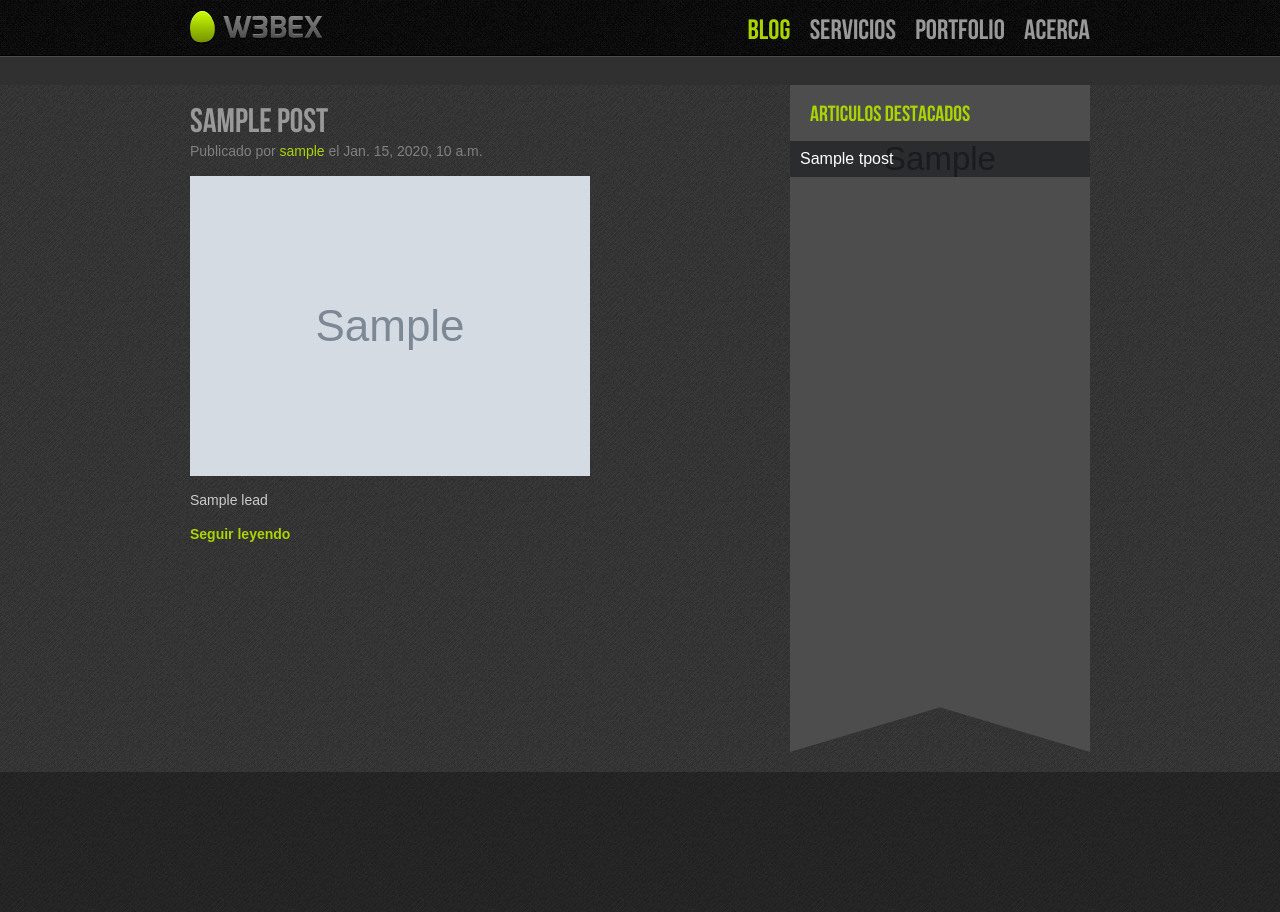
After one commit to leferreyra/w3bex, a Django app: template templates/post-list.html in a window 1280 px wide. The commit adds this page. Run offline with Django 3.2, Linux system fonts and the light colour scheme; the template is opened without the code that fills it: most values are stand-ins (such as "Sample title", 1, 10 or a date in 2020); grey boxes marked "Sample" are stand-in pictures; style sheets or scripts are compiled from the project's sources; some web fonts are replaced.

Commit message:
Seccion blog casi terminada

```diff
--- /dev/null
+++ b/blog/templatetags/blog_extras.py
@@ -0,0 +1,23 @@
+from django import template
+from w3bex import settings
+import markdown
+
+register = template.Library()
+
+@register.filter()
+def markdown_img(value, images):
+	"""
+	Convierte markdown a html, agregando las referencias a las
+	imagenes en el markdown utilizando los modelos de imagenes.
+	"""
+
+	md = markdown.Markdown()
+
+	for image in images:
+
+	    image_url = image.image.url
+
+	    # Agregar la referencia a la imagen en markdown
+	    md.references[image.name] = (image_url, '')
+
+	return md.convert(value)
--- a/static/css/w3bex.less
+++ b/static/css/w3bex.less
@@ -23,7 +23,6 @@ body {
 	a {
 		color: @verde;
 		text-decoration: none;
-		transition: color 0.3s ease-in-out;
 	}
 	header {
 		width: 100%;
@@ -38,6 +37,7 @@ body {
 				color: @verde;
 			}
 			a {
+				transition: color 0.3s ease-in-out;
 				color: @fuente_color;
 				&:hover {
 					color: @verde;
@@ -125,6 +125,10 @@ body {
 		margin-top: 0.3em;
 		line-height: 1.5em;
 	}
+	img {
+		max-width: 100%;
+		text-align: center;
+	}
 	.tags {
 		color: gray;
 		font-weight: bold;
@@ -140,23 +144,72 @@ body {
 	}
 }
 
+.posts {
+	article {
+		margin-bottom: 20px;
+		h1 a, h1 a:hover {
+			color: @fuente_color;
+			text-decoration: none;
+		}
+		img {
+			margin-bottom: 10px;
+		}
+		.seguir-leyendo {
+			font-weight: bold;
+			transtition: none;
+
+			&:hover	{
+				background-color: @verde;
+				color: #333;
+			}
+		}
+	}
+}
+
 .sidebar {
-	height: 600px;
 	width: 300px;
-	background-color: @fondo;
 	float: right;
 	h3 {
-		color: #1a1a1a;
+		color: @verde;
 		font-size: 22px;
 		font-family: BebasNeue, Arial;
 		text-transform: uppercase;
 		font-weight: normal;
-		padding: 0px;
-		margin: 15px 20px;
+		padding: 15px 20px;
+		padding-bottom: 10px;
+		margin: 0px;
+	}
+	.side-content {
+		background-color: @fondo;
+		padding-bottom: 20px;
+		min-height: 600px;
+	}
+	.top-post {
+		margin-bottom: 1px;
+		background-size: cover;
+		background-position: center center;
+		.dark-mask{
+			padding: 10px;
+			color: white;
+			font-size: 16px;
+			line-height: 1em;
+			background-color: rgba(0,0,0, 0.8);
+			transition: background-color 0.3s ease-in-out;
+			&:hover{
+				background-color: rgba(0,0,0, 0.5);
+			}
+		}
+	}
+	#side-tail {
+		background-image: url("../img/post-sidebar-bottom.png");
+		width: 300px;
+		height: 47px;
+		background-repeat: no-repeat;
 	}
 }
 
 .comments {
+	margin-top: 20px;
 	width: 570px;
 	float: left;
 }
--- a/templates/main.html
+++ b/templates/main.html
@@ -12,10 +12,10 @@
 			<nav>
 				{% block menu %}
 					<ul>
-						<a href='#'><li>Blog</li></a>
-						<a href='#'><li>Servicios</li></a>
-						<a href='#'><li>Portfolio</li></a>
-						<a href='#'><li>Acerca</li></a>
+						<a href='/blog'><li>Blog</li></a>
+						<a href='/servicios'><li>Servicios</li></a>
+						<a href='/portfolio'><li>Portfolio</li></a>
+						<a href='/acerca'><li>Acerca</li></a>
 					</ul>
 				{% endblock %}
 			</nav>
--- /dev/null
+++ b/templates/post-list.html
@@ -0,0 +1,30 @@
+{% extends "post.html" %}
+{% load blog_extras %}
+
+{% block title %}
+	Blog de Diseño y Desarrollo Web
+{% endblock %}
+
+{% block main-section %}
+	<section class='posts'>
+		{% for post in posts %}
+			<article class='post'>
+				<h1><a href='/blog/{{ post.slug }}'>{{ post.title }}</a></h1>
+				<p class='author-time'>
+					Publicado por <a href="#">{{ post.author.username }}</a>
+					el {{ post.pretty_date }}
+				</p>
+
+				{% if post.cover %}
+					<img class='post-cover' src='{{ post.cover.image.url }}'>
+				{% endif %}
+
+				{% autoescape off %}
+				{{ post.lead|markdown_img:post.image_set.iterator }}
+				{% endautoescape %}
+
+				<a href='/blog/{{ post.slug }}' class='seguir-leyendo'>Seguir leyendo</a>
+			</article>
+		{% endfor %}
+	</section>
+{% endblock %}
--- a/templates/post.html
+++ b/templates/post.html
@@ -1,5 +1,5 @@
 {% extends "main.html" %}
-{% load markup %}
+{% load blog_extras %}
 
 {% block title %}
 	{{ post.title }}
@@ -7,22 +7,49 @@
 
 {% block menu %}
 	<ul>
-		<a href='#' class='active'><li>Blog</li></a>
-		<a href='#'><li>Servicios</li></a>
-		<a href='#'><li>Portfolio</li></a>
-		<a href='#'><li>Acerca</li></a>
+		<a href='/blog' class='active'><li>Blog</li></a>
+		<a href='/servicios'><li>Servicios</li></a>
+		<a href='/portfolio'><li>Portfolio</li></a>
+		<a href='/acerca'><li>Acerca</li></a>
 	</ul>
 {% endblock %}
 
 {% block body %}
 	<div class="body container">
+		{% block sidebar %}
+			<aside class='sidebar'>
+
+				<div class='side-content'>
+
+					<h3>Articulos Destacados</h3>
+					{% for tpost in top_posts %}
+						<div class='top-post' style='background-image: url("{{ tpost.cover.image.url }}");'>
+							<a href='/blog/{{ tpost.slug }}'>
+								<div class='dark-mask'>{{ tpost.title }}</div>
+							</a>
+						</div>
+					{% endfor %}
+				</div>
+
+				<div id='side-tail'></div>
+
+			</aside>
+		{% endblock %}
+
+		{% block main-section %}
 			<section class='post'>
 				<h1>{{ post.title }}</h1>
 				<p class='author-time'>
 					Publicado por <a href="#">{{ post.author.username }}</a>
 					el {{ post.pretty_date }}
 				</p>
-			<p>{{ post.body|markdown }}</p>
+				{% autoescape off %}
+				{% if post.lead %}
+					{{ post.lead|markdown_img:post.image_set.iterator }}
+				{% endif %}
+
+				{{ post.body|markdown_img:post.image_set.iterator }}
+				{% endautoescape %}
 				<div class='tags'>
 					Etiquetas:
 					{% for tag in post.tags.iterator %}
@@ -30,13 +57,30 @@
 					{% endfor %}
 				</div>
 
-		</section>
-		<aside class='sidebar'>
-			<h3>Articulos Destacados</h3>
+				<div class='social'>
 
-		</aside>
-		<section class='comments'>
+				</div>
+
+				<div class='comments'>
+					<div id="disqus_thread"></div>
+					<script type="text/javascript">
+					/* * * CONFIGURATION VARIABLES: EDIT BEFORE PASTING INTO YOUR WEBPAGE * * */
+					var disqus_shortname = 'w3bex'; // required: replace example with your forum shortname
+
+					/* * * DON'T EDIT BELOW THIS LINE * * */
+					(function() {
+					    var dsq = document.createElement('script'); dsq.type = 'text/javascript'; dsq.async = true;
+					    dsq.src = 'http://' + disqus_shortname + '.disqus.com/embed.js';
+					    (document.getElementsByTagName('head')[0] || document.getElementsByTagName('body')[0]).appendChild(dsq);
+					})();
+					</script>
+					<noscript>Please enable JavaScript to view the <a href="http://disqus.com/?ref_noscript">comments powered by Disqus.</a></noscript>
+					<a href="http://disqus.com" class="dsq-brlink">comments powered by <span class="logo-disqus">Disqus</span></a>
+
+				</div>
 
 			</section>
+		{% endblock %}
 	</div>
+
 {% endblock %}
```
Also changed, not shown: blog/admin.py (+12 -2 lines), blog/models.py (+22 -1 lines), blog/views.py (+18 -1 lines), w3bex/urls.py (+12 -2 lines), blog/templatetags/__init__.py (added), post_images/15cern.xlarge1.jpg (added), post_images/2013mwc-620.jpg (added), post_images/megan-fox-wallpaper-1117-2623.jpg (added), post_images/megan-fox-wallpaper-1117-2623_1.jpg (added), static/img/post-sidebar-bottom.png (added). Lines whose indentation alone changed are shown as unchanged.
